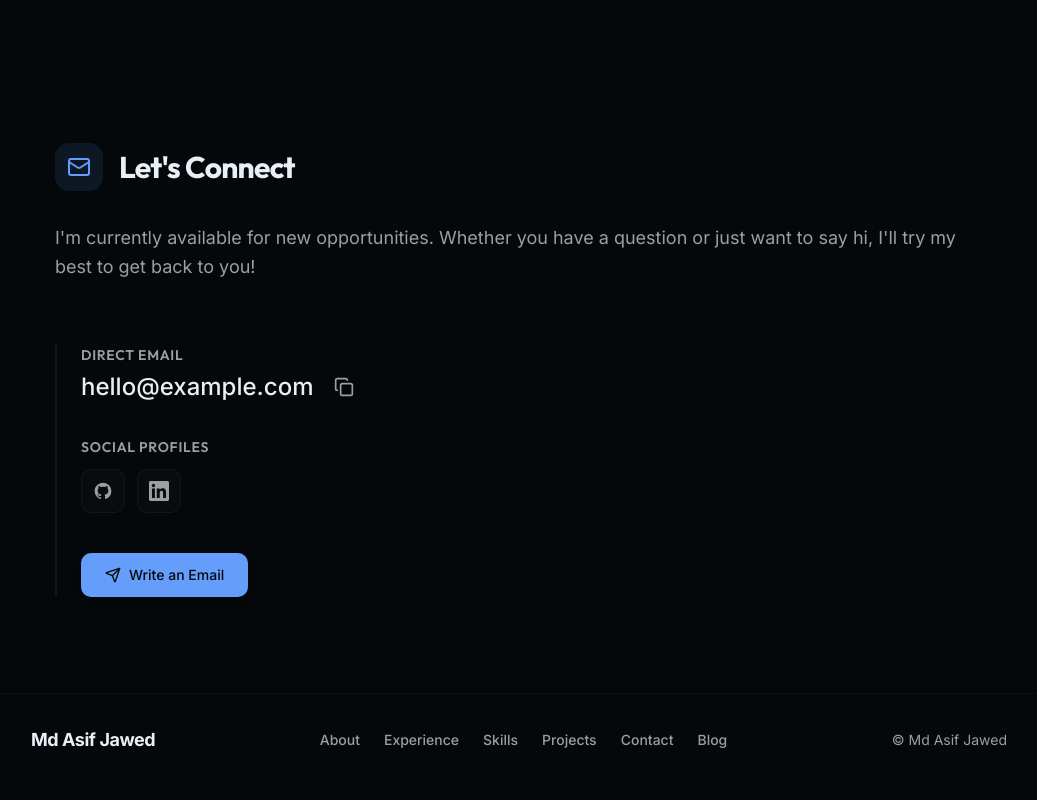
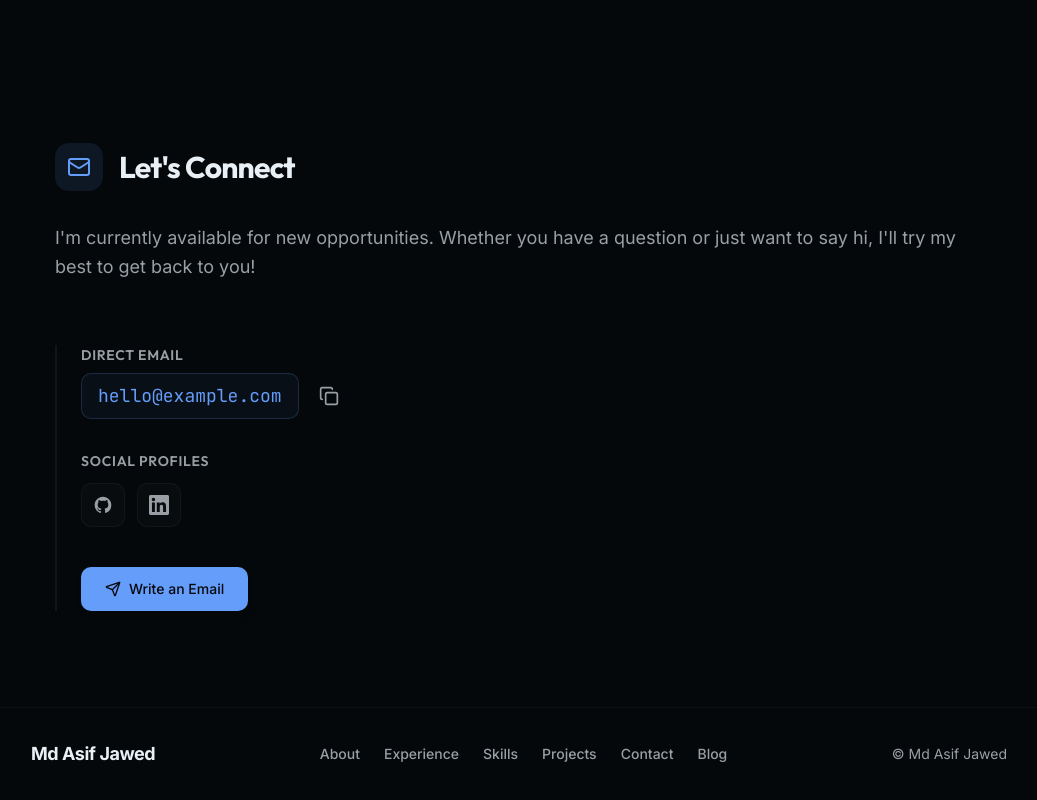
Before and after one commit to mdasifj625/portfolio, a Next.js app: page / in a window 1280 px wide. Shown: the part 4324-5124 px from the top of the page, without its empty margins (121-1158 px from the left). Built offline with nearby package versions, Linux system fonts and the light colour scheme.

Commit message:
style: enhance email address display with premium mono badge

```diff
--- a/src/components/contact.tsx
+++ b/src/components/contact.tsx
@@ -56,10 +56,10 @@ export function Contact() {
         <div className="relative border-l-2 border-border/50 pl-6 mt-4 flex flex-col items-start text-left gap-6 w-full">
           <div className="space-y-1">
             <h3 className="text-sm font-semibold uppercase tracking-wider text-muted-foreground">Direct Email</h3>
-            <div className="flex items-center gap-3">
+            <div className="flex items-center gap-3 mt-2">
               <a
                 href={`mailto:${personal.email}`}
-                className="text-xl md:text-2xl font-medium text-foreground hover:text-primary transition-colors inline-block"
+                className="text-base md:text-lg font-mono text-primary bg-primary/5 hover:bg-primary/10 border border-primary/20 px-4 py-2 rounded-lg transition-all"
               >
                 {personal.email}
               </a>
```
